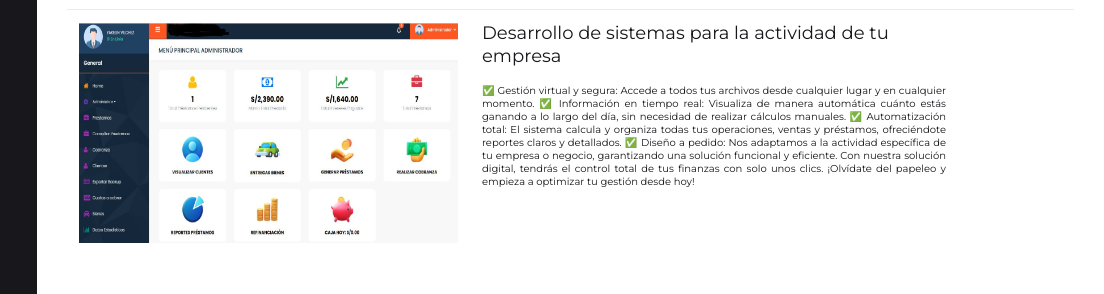
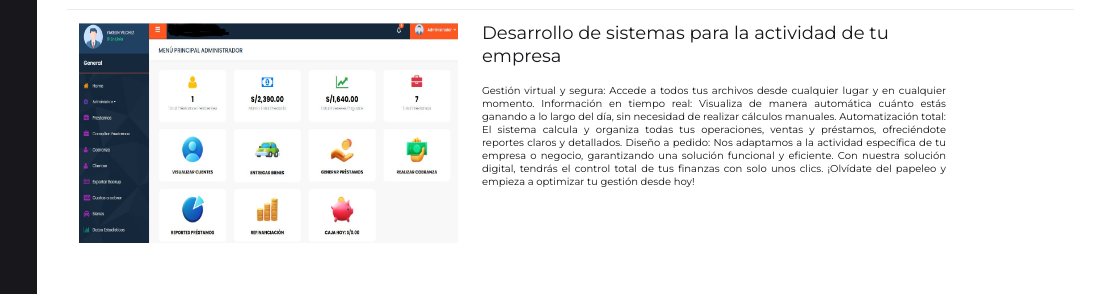
Before and after one commit to EmpresaApswe/yakelin_iartificial, a website: page servicios.html in a window 1280 px wide. Shown: the part 1025-1319 px from the top of the page, 176-1280 px from the left. Drawn offline with Linux system fonts and the light colour scheme; files whose address does not match are found by name.

Commit message:
Update servicios.html

```diff
--- a/servicios.html
+++ b/servicios.html
@@ -286,16 +286,12 @@
                             <div  style="width: 80%; ">
                                <h4>Desarrollo de sistemas para la actividad de tu empresa</h4>
                                <h5 style="font-size: 10px; text-align: justify;">
+                                   Gestión virtual y segura: Accede a todos tus archivos desde cualquier lugar y en cualquier momento.
+                                   Información en tiempo real: Visualiza de manera automática cuánto estás ganando a lo largo del día, sin necesidad de realizar cálculos manuales.
+                                   Automatización total: El sistema calcula y organiza todas tus operaciones, ventas y préstamos, ofreciéndote reportes claros y detallados.
+                                   Diseño a pedido: Nos adaptamos a la actividad específica de tu empresa o negocio, garantizando una solución funcional y eficiente.
 
-                                ✅ Gestión virtual y segura: Accede a todos tus archivos desde cualquier lugar y en cualquier momento.
-
-✅ Información en tiempo real: Visualiza de manera automática cuánto estás ganando a lo largo del día, sin necesidad de realizar cálculos manuales.
-
-✅ Automatización total: El sistema calcula y organiza todas tus operaciones, ventas y préstamos, ofreciéndote reportes claros y detallados.
-
-✅ Diseño a pedido: Nos adaptamos a la actividad específica de tu empresa o negocio, garantizando una solución funcional y eficiente.
-
-Con nuestra solución digital, tendrás el control total de tus finanzas con solo unos clics. ¡Olvídate del papeleo y empieza a optimizar tu gestión desde hoy!
+                                   Con nuestra solución digital, tendrás el control total de tus finanzas con solo unos clics. ¡Olvídate del papeleo y empieza a optimizar tu gestión desde hoy!
                                 </h5>
 
                            </div>
```
